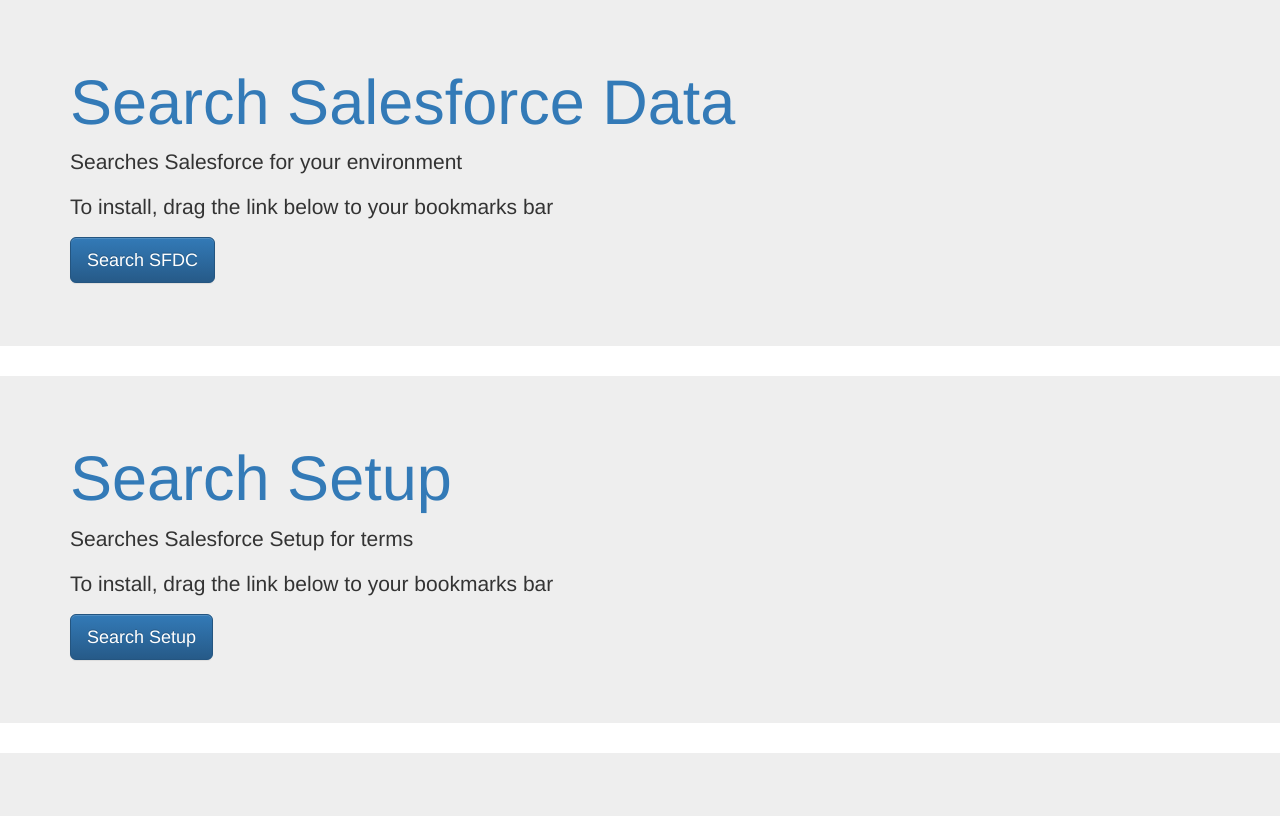
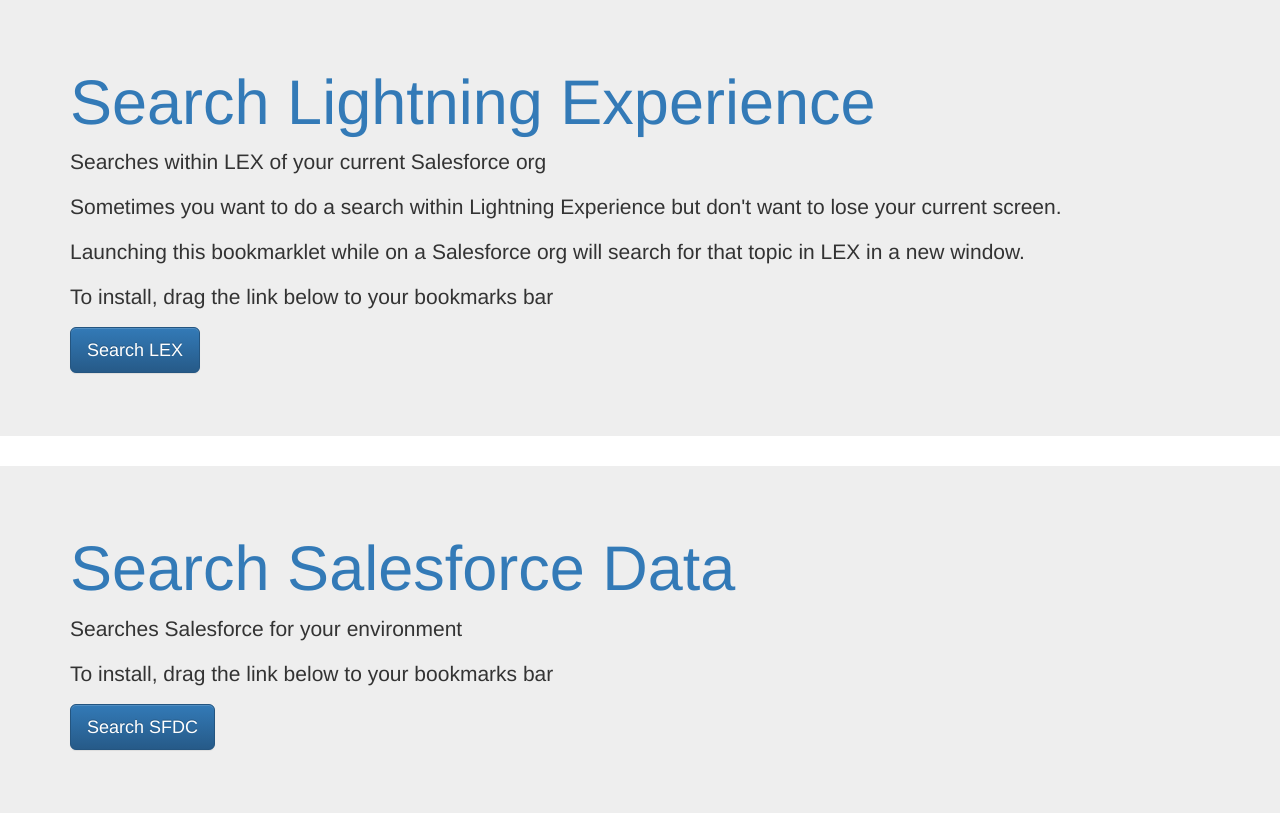
Before and after one commit to paulroth3d/paulroth3d.github.io, a plain HTML site: page index.html in a window 1280 px wide. Shown: the top 816 px of the page. Drawn offline with nearby package versions, Linux system fonts and the light colour scheme.

Commit message:
UPDATE: allow for searching within LEX

```diff
--- a/index.html
+++ b/index.html
@@ -160,6 +160,21 @@
 
 
     <div class="jumbotron">
+        <a id="SEARCH_LEX" name="SEARCH_LEX"></a>
+        <div class="container">
+            <h1><a href="#SEARCH_SFDC">Search Lightning Experience</a></h1>
+			<p>Searches within LEX of your current Salesforce org</p>
+			<p>Sometimes you want to do a search within Lightning Experience but don&apos;t want to lose your current screen.</p>
+			<p>Launching this bookmarklet while on a Salesforce org will search for that topic in LEX in a new window.</p>
+            <p>To install, drag the link below to your bookmarks bar</p>
+			<p class="bkmklt"><a class="btn btn-primary btn-lg" href="javascript:(function(){var searchReq=prompt('what do you want to search?');var searchObj={'componentDef':'forceSearch:search','attributes':{'term':searchReq,'scopeMap':{'type':'TOP_RESULTS'},'context':{'disableSpellCorrection':false,'permsAndPrefs':{'lvmEnabledForSearchResultsOn':true}}}};var searchStr=btoa(JSON.stringify(searchObj));window.open(window.location.protocol+'//'+window.location.host+'/one/one.app#'+searchStr,'_blank');})();" role="button">Search LEX</a></p>
+        </div>
+    </div>
+
+
+
+
+    <div class="jumbotron">
         <a id="SEARCH_SFDC" name="SEARCH_SFDC"></a>
         <div class="container">
             <h1><a href="#SEARCH_SFDC">Search Salesforce Data</a></h1>
```
